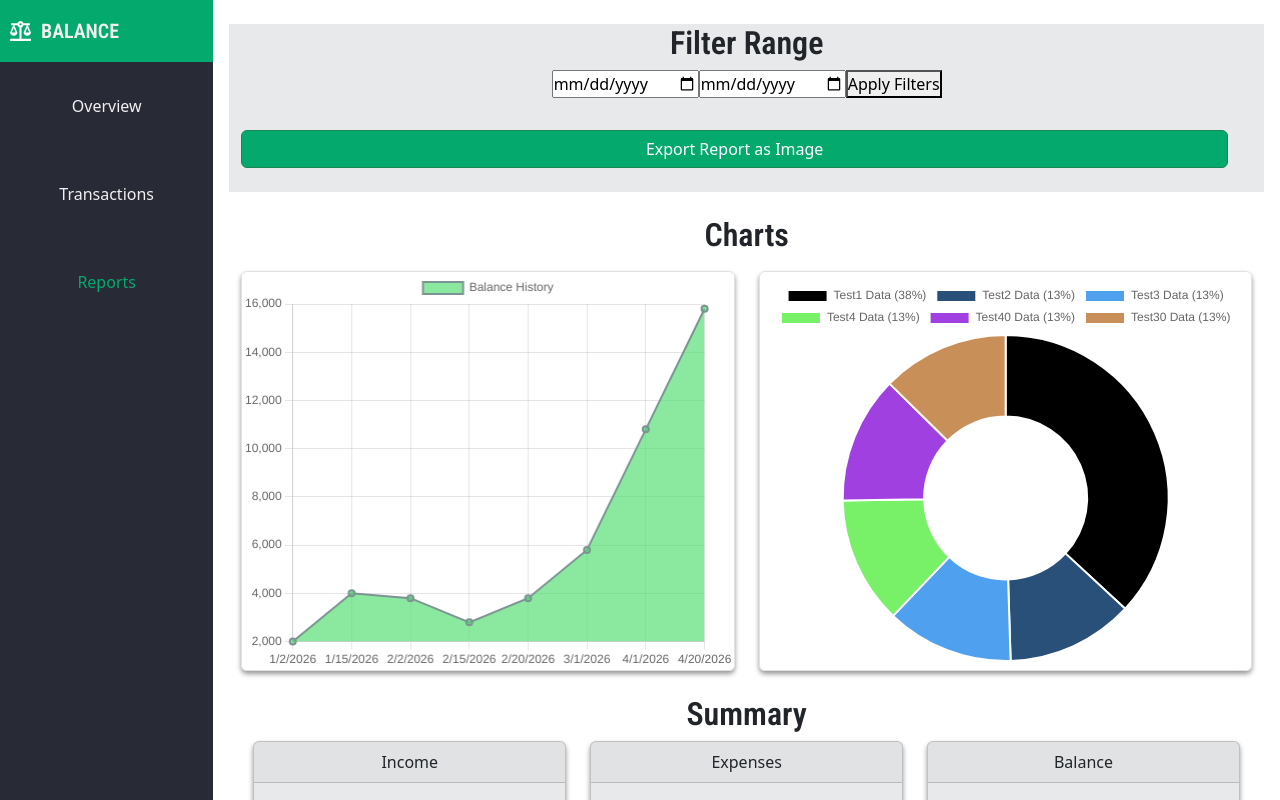
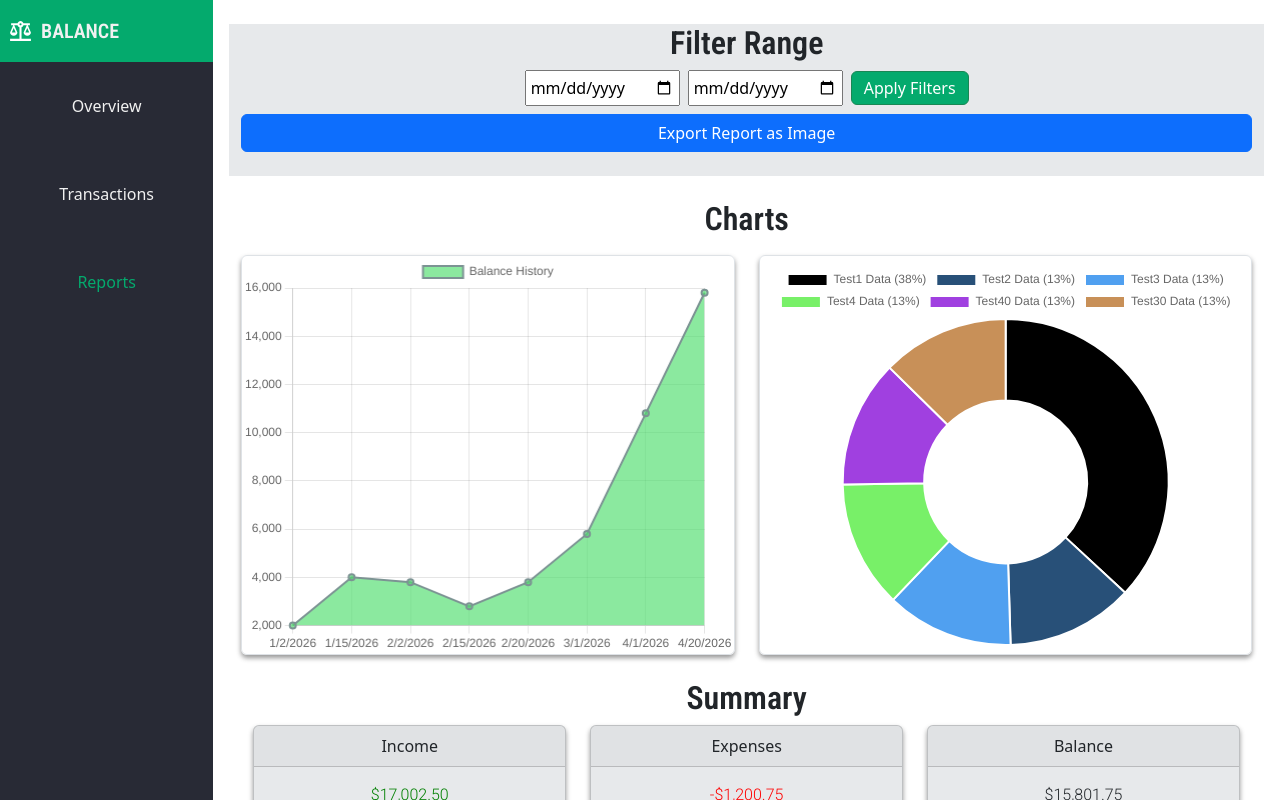
Before and after one commit to ezsota/balance, a React (Vite) app: page /reports-view in a window 1280 px wide. Built offline with nearby package versions, Linux system fonts and the light colour scheme; no server answers.

Commit message:
Styled filter box

```diff
--- a/src/components/FilterBox.jsx
+++ b/src/components/FilterBox.jsx
@@ -7,9 +7,11 @@ export default function FilterBox(props) {
                 to: event.target.to.value
             });
         }}>
-            <input type="date" name="from" />
-            <input type="date" name="to" />
-            <button>Apply Filters</button>
+            <div className="d-flex flex-column flex-md-row align-items-center gap-2">
+                <input type="date" name="from" className="p-1" />
+                <input type="date" name="to" className="p-1" />
+                <button className="btn btn-success bg-green py-1">Apply Filters</button>
+            </div>
         </form>
     );
 };
--- a/src/components/ReportExporter.jsx
+++ b/src/components/ReportExporter.jsx
@@ -20,7 +20,7 @@ export default function ReportExporter({ reportRef }) {
 
     return (
         <button
-            className="btn btn-success bg-green w-100 mt-4 mt-md-2"
+            className="btn btn-primary w-100 mt-4 mt-md-2"
             onClick={handleExport}
         >
             Export Report as Image
--- a/src/pages/Reports.jsx
+++ b/src/pages/Reports.jsx
@@ -80,15 +80,14 @@ export default function Reports() {
                 <header>
                     <h2>Filter Range</h2>
                 </header>
+                {/* filter */}
                 <nav className="d-flex justify-content-center">
                     <FilterBox setFilters={setFilters} />
                 </nav>
-                {/* ROW5 - EXPORT PDF */}
-                <div className="row mt-md-4">
-                    <section className="col-12">
-                        <ReportExporter reportRef={reportRef} />
-                    </section>
-                </div>
+                {/* export */}
+                <section className="col-12">
+                    <ReportExporter reportRef={reportRef} />
+                </section>
             </div>
 
             {/* === START PDF PRINTABLE === */}
```
Also changed, not shown: src/styles.css (line endings or trailing spaces).
